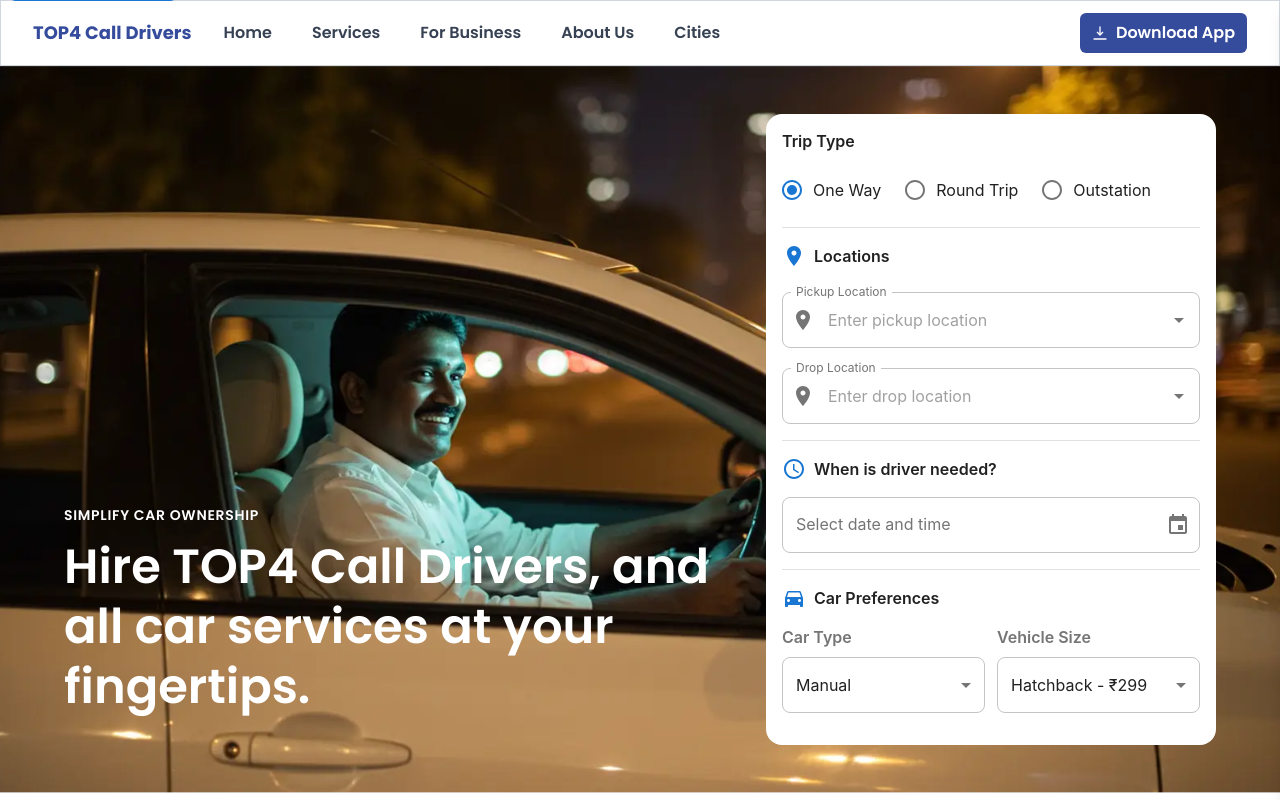
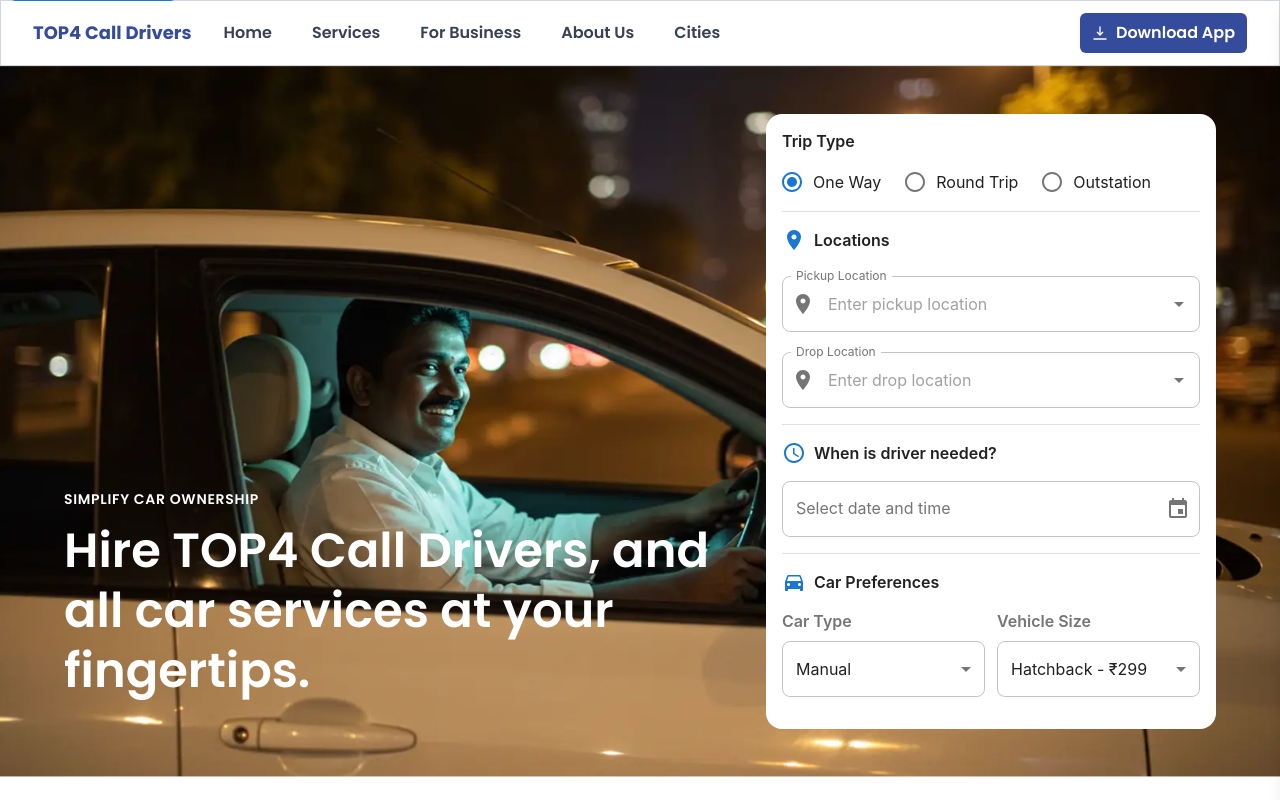
Before and after one commit to DeveloperYogesh/top4-call-drivers, a Next.js app: page / in a window 1280 px wide. Shown: the top 800 px of the page. Built offline with nearby package versions, Linux system fonts and the light colour scheme.

Commit message:
booking fixes

```diff
--- a/src/components/forms/BookingForm.tsx
+++ b/src/components/forms/BookingForm.tsx
@@ -133,7 +133,7 @@
                       sx={{
                         fontWeight: 600,
                         color: theme.palette.text.primary,
-                        mb: 2,
+                        mb: 1,
                       }}
                     >
                       Trip Type
@@ -158,7 +158,7 @@
                   </FormControl>
                 </div>
 
-                <Divider sx={{ my: 2 }} />
+                <Divider sx={{ mb: 2 }} />
 
                 {/* Locations */}
                 <div className="mb-2">
--- a/src/components/pages/CityPage.tsx
+++ b/src/components/pages/CityPage.tsx
@@ -67,7 +67,7 @@
               </div>
             </div>
 
-            <h1 className="text-3xl md:text-4xl font-bold text-center mb-6">
+            <h1 className="text-3xl md:text-4xl font-bold text-center mb-2">
               Hire TOP4 Call Drivers in {cityData.name}
             </h1>
 
```
